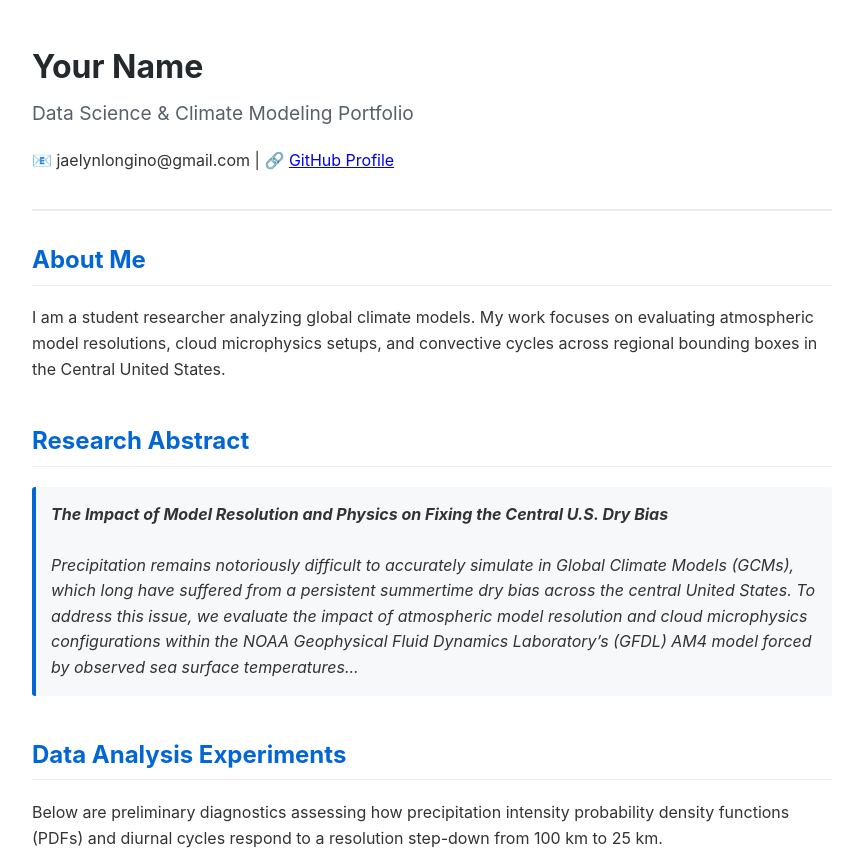
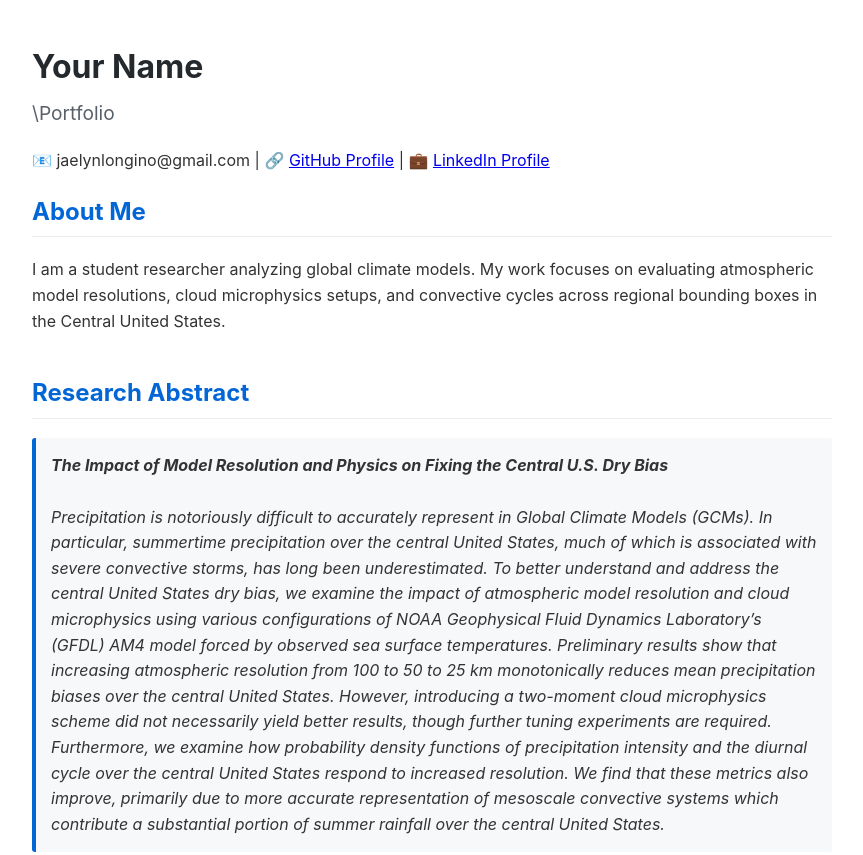
Before and after one commit to JAEL65/Jaelyn_Longino.github.io, a plain HTML site: page index.html in a window 1280 px wide. Shown: the top 855 px of the page, without its empty margins (208-1071 px from the left). Drawn offline with Linux system fonts and the light colour scheme.

Commit message:
Update index.html

```diff
--- a/index.html
+++ b/index.html
@@ -20,9 +20,8 @@
 
     <header>
         <h1>Your Name</h1>
-        <p class="subtitle">Data Science & Climate Modeling Portfolio</p>
-        <p>📧 jaelynlongino@gmail.com | 🔗 <a href="https://github.com/">GitHub Profile</a></p>
-    </header>
+        <p class="subtitle">\Portfolio</p>
+<p>📧 jaelynlongino@gmail.com | 🔗 <a href="https://github.com/">GitHub Profile</a> | 💼 <a href="https://www.linkedin.com/in/jaelyn-longino-265883280/">LinkedIn Profile</a></p>
 
     <div class="section">
         <h2>About Me</h2>
@@ -33,7 +32,8 @@
         <h2>Research Abstract</h2>
         <div class="abstract-box">
             <strong>The Impact of Model Resolution and Physics on Fixing the Central U.S. Dry Bias</strong><br><br>
-            Precipitation remains notoriously difficult to accurately simulate in Global Climate Models (GCMs), which long have suffered from a persistent summertime dry bias across the central United States. To address this issue, we evaluate the impact of atmospheric model resolution and cloud microphysics configurations within the NOAA Geophysical Fluid Dynamics Laboratory’s (GFDL) AM4 model forced by observed sea surface temperatures...
+            Precipitation is notoriously difficult to accurately represent in Global Climate Models (GCMs). In particular, summertime precipitation over the central United States, much of which is associated with severe convective storms, has long been underestimated. To better understand and address the central United States dry bias, we examine the impact of atmospheric model resolution and cloud microphysics using various configurations of NOAA Geophysical Fluid Dynamics Laboratory’s (GFDL) AM4 model forced by observed sea surface temperatures. Preliminary results show that increasing atmospheric resolution from 100 to 50 to 25 km monotonically reduces mean precipitation biases over the central United States. However, introducing a two-moment cloud microphysics scheme did not necessarily yield better results, though further tuning experiments are required. Furthermore, we examine how probability density functions of precipitation intensity and the diurnal cycle over the central United States respond to increased resolution. We find that these metrics also improve, primarily due to more accurate representation of mesoscale convective systems which contribute a substantial portion of summer rainfall over the central United States.
+
         </div>
     </div>
 
```
